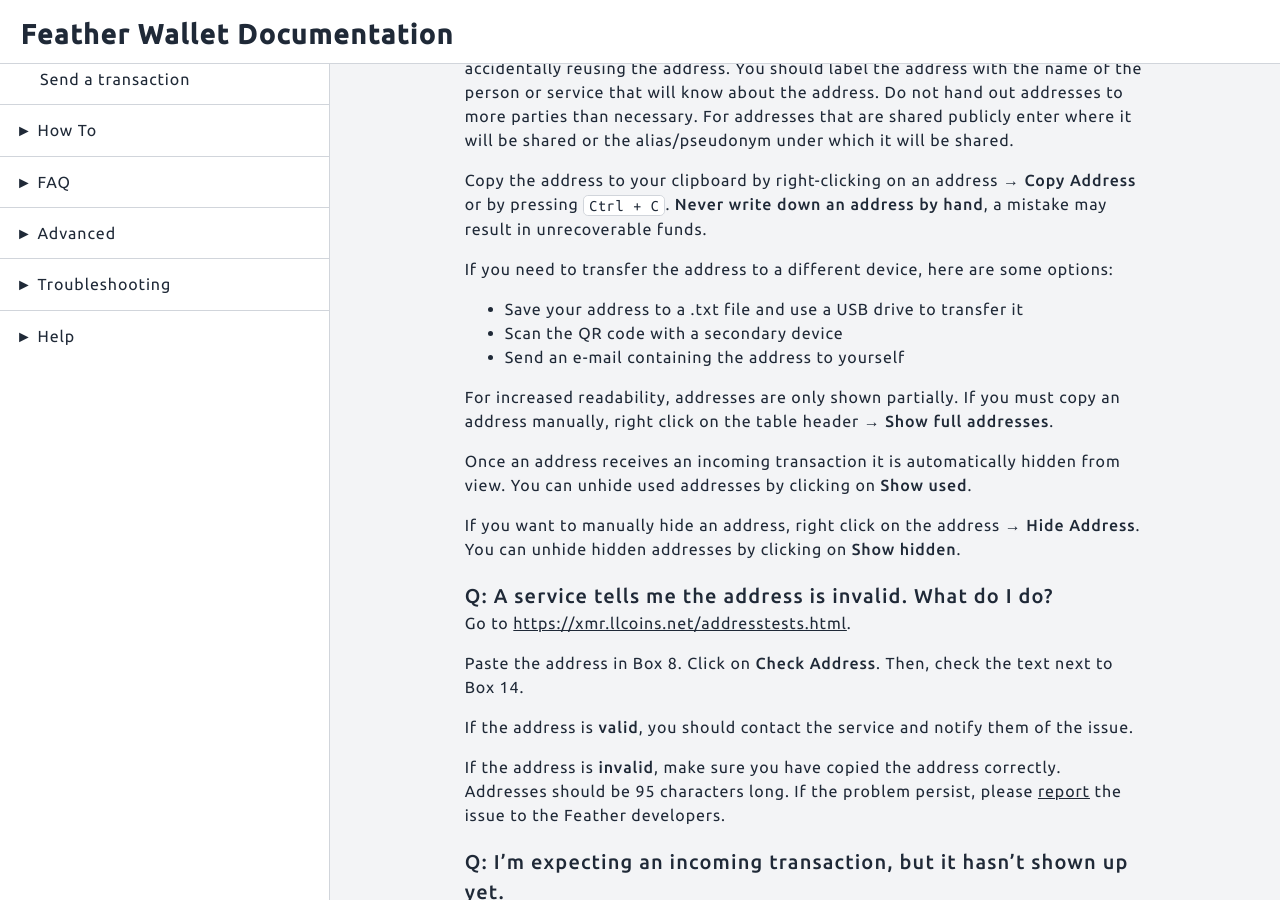
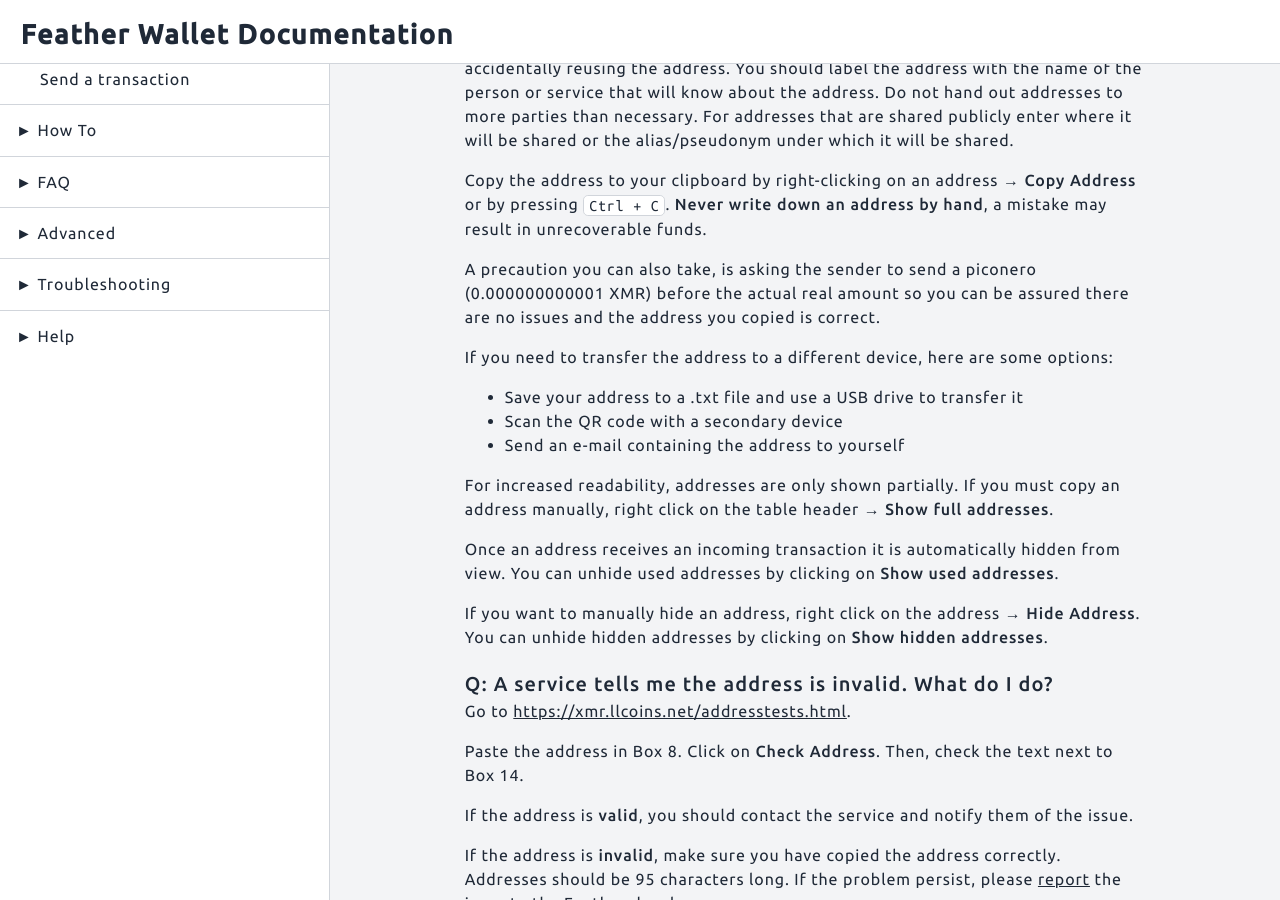
Before and after one commit to jermanuts/feather-docs, a Jekyll site: the page built from content/_guides/receive_transaction.md, in a window 1280 px wide and 900 px high, scrolled down 364 px. Built offline with Jekyll 4.4.1, drawn with Linux system fonts in a browser that asks for light colours.

Commit message:
Update receive_transaction.md
add precaution + more accurate option names

```diff
--- a/content/_guides/receive_transaction.md
+++ b/content/_guides/receive_transaction.md
@@ -15,6 +15,8 @@
 
 Copy the address to your clipboard by right-clicking on an address **→ Copy Address** or by pressing `Ctrl + C`. **Never write down an address by hand**, a mistake may result in unrecoverable funds.
 
+A precaution you can also take, is asking the sender to send a piconero (0.000000000001 XMR) before the actual real amount so you can be assured there are no issues and the address you copied is correct.
+
 If you need to transfer the address to a different device, here are some options:
 
 - Save your address to a .txt file and use a USB drive to transfer it
@@ -23,9 +25,9 @@
 
 For increased readability, addresses are only shown partially. If you must copy an address manually, right click on the table header **→ Show full addresses**.
 
-Once an address receives an incoming transaction it is automatically hidden from view. You can unhide used addresses by clicking on **Show used**.
+Once an address receives an incoming transaction it is automatically hidden from view. You can unhide used addresses by clicking on **Show used addresses**.
 
-If you want to manually hide an address, right click on the address **→ Hide Address**. You can unhide hidden addresses by clicking on **Show hidden**.
+If you want to manually hide an address, right click on the address **→ Hide Address**. You can unhide hidden addresses by clicking on **Show hidden addresses**.
 
 ### Q: A service tells me the address is invalid. What do I do?
 
```
